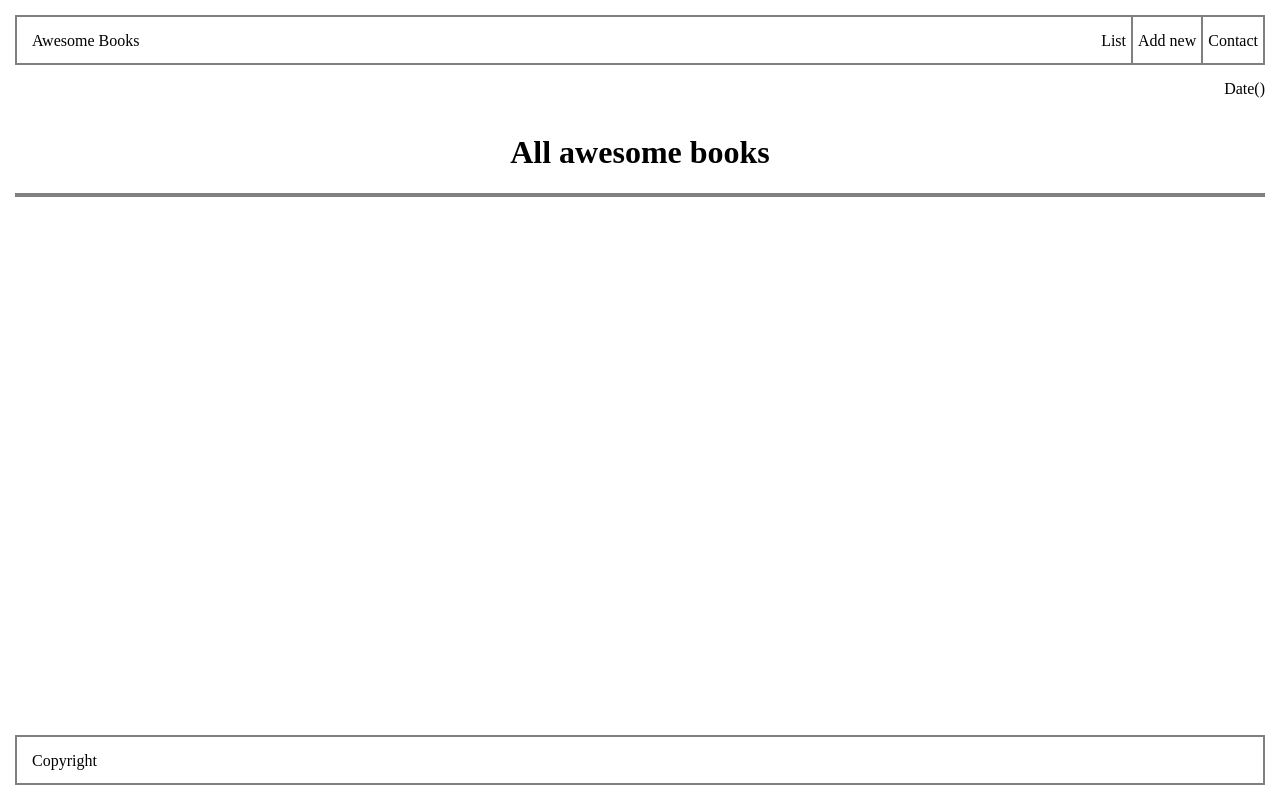
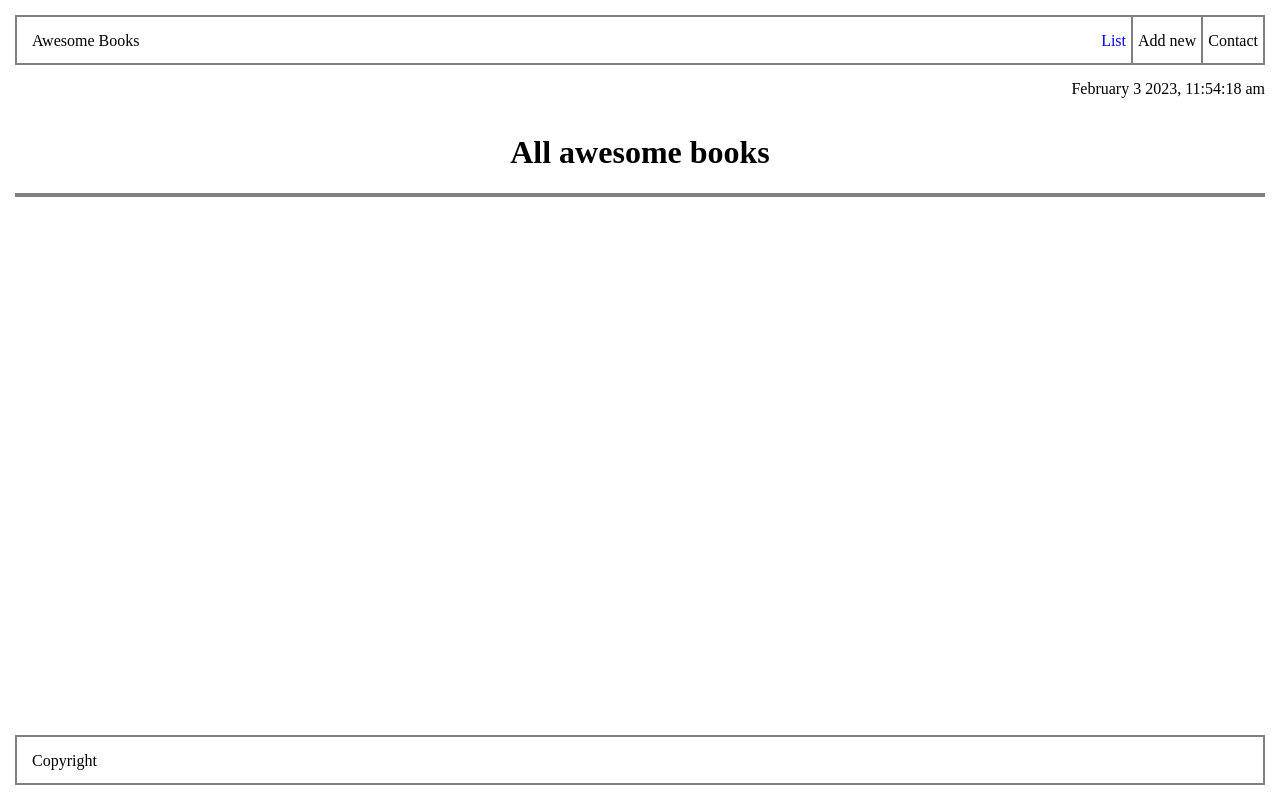
Before and after one commit to dheerajsachdeva/awesomeBooksES6, a website: page index.html in a window 1280 px wide. Both pictures are taken after a click on the link "List". Drawn offline with Linux system fonts and the light colour scheme.

Commit message:
Dynamically show different sections
Dynamically show different sections

```diff
--- a/index.html
+++ b/index.html
@@ -26,7 +26,7 @@
         <span>Date()</span>
     </div>
     <main>
-        <h1>All awesome books</h1>
+        <h1 class = "heading">All awesome books</h1>
         <section id="articles"></section>
         <section id="add-book" class="add-book hidden">
             <h2>Add a new book</h2>
--- a/script1.js
+++ b/script1.js
@@ -59,3 +59,58 @@ formText.addEventListener('submit', (event) => {
 });
 
 document.querySelector('#articles').innerHTML = Library.displayData();
+
+const addLink = document.querySelector('.nav-item-add');
+const listLink = document.querySelector('.nav-item-list');
+const contactLink = document.querySelector('.nav-item-contact');
+const form = document.querySelector('#add-book');
+const contact = document.querySelector('#contact-info');
+const heading = document.querySelector('.heading');
+const articles = document.querySelector('#articles');
+
+addLink.addEventListener('click', () => {
+  form.classList.remove('hidden');
+  heading.classList.add('hidden');
+  addLink.classList.add('active');
+  articles.classList.add('hidden');
+  listLink.classList.remove('active');
+  contactLink.classList.remove('active');
+});
+
+listLink.addEventListener('click', () => {
+  articles.classList.remove('hidden');
+  heading.classList.remove('hidden');
+  listLink.classList.add('active');
+  form.classList.add('hidden');
+  addLink.classList.remove('active');
+  contactLink.classList.remove('active');
+});
+
+contactLink.addEventListener('click', () => {
+  contact.classList.remove('hidden');
+  form.classList.add('hidden');
+  heading.classList.add('hidden');
+  articles.classList.add('hidden');
+  listLink.classList.remove('active');
+  addLink.classList.remove('active');
+  contactLink.classList.add('active');
+});
+
+function formatAMPM() {
+  const date = new Date();
+  const month = date.toLocaleString('default', { month: 'long' });
+  const day = date.getDay();
+  const year = date.getFullYear();
+  let hours = date.getHours();
+  let minutes = date.getMinutes();
+  const seconds = date.getSeconds();
+  const ampm = hours >= 12 ? 'pm' : 'am';
+  hours %= 12;
+  hours = hours || 12; // the hour '0' should be '12'
+  minutes = minutes < 10 ? `0${minutes}` : minutes;
+  const strTime = `${month} ${day} ${year}, ${hours}:${minutes}:${seconds} ${ampm}`;
+  return strTime;
+}
+
+const date = document.querySelector('.date span');
+date.innerHTML = formatAMPM();
```
